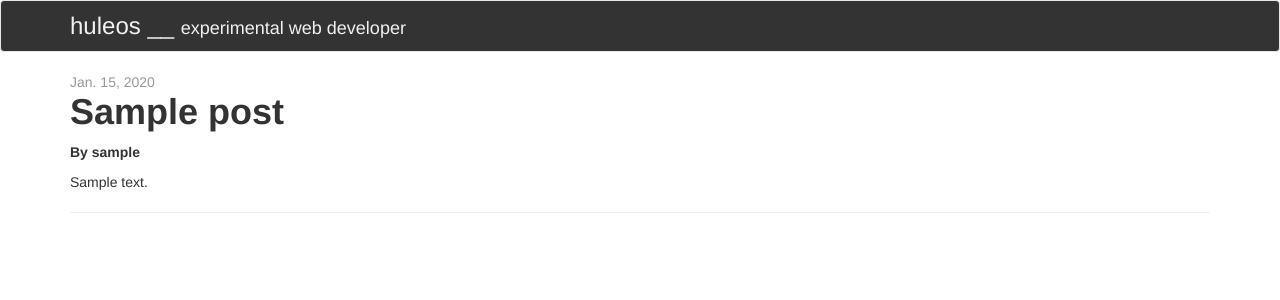
After one commit to huleos/my-first-blog, a Django app: page /post/1/ in a window 1280 px wide. The commit adds this page. Shown: the top 300 px of the page. Run offline with Django 3.2, Linux system fonts and the light colour scheme; tables that the repository leaves empty hold one stand-in row (values such as "Sample post"); some libraries are stand-ins or nearby versions.

```diff
--- a/blog/static/css/blog.css
+++ b/blog/static/css/blog.css
@@ -19,3 +19,18 @@ header .container .navbar-brand:hover{
 article time{
 	color: #999;
 }
+
+article .post-title{
+	margin-top: 0;
+	font-weight: bold;
+}
+
+article .post-title a{
+	color: #222;
+}
+
+article .post-title a:hover,
+article .post-title a:focus{
+	color: #2793C7;
+	text-decoration: none;
+}
--- a/blog/templates/blog/base.html
+++ b/blog/templates/blog/base.html
@@ -3,7 +3,7 @@
 <html lang="en">
 <head>
 	<meta charset="UTF-8">
-	<title>Post List</title>
+	<title>Tut Django</title>
 	<link rel="stylesheet" href="https://maxcdn.bootstrapcdn.com/bootstrap/3.3.6/css/bootstrap.min.css" integrity="sha384-1q8mTJOASx8j1Au+a5WDVnPi2lkFfwwEAa8hDDdjZlpLegxhjVME1fgjWPGmkzs7" crossorigin="anonymous">
 	<link rel="stylesheet" href="{% static 'css/blog.css' %}">
 </head>
--- /dev/null
+++ b/blog/templates/blog/post_detail.html
@@ -0,0 +1,11 @@
+{% extends 'blog/base.html' %}
+
+{% block content %}
+<article class="col-sm-12">
+	<time>{{ post.published_date | date }}</time>
+	<h1 class="post-title">{{ post.title }}</h1>
+	<span><strong>By {{ post.author }}</strong></span>
+	<p>{{ post.text|linebreaks}}</p>
+	<hr>
+</article>
+{% endblock %}
--- a/blog/urls.py
+++ b/blog/urls.py
@@ -3,4 +3,5 @@ from . import views
 
 urlpatterns = [
 		url(r'^$', views.post_list),
+		url(r'^post/(?P<pk>[0-9]+)/$', views.post_detail),
 ]
--- a/blog/views.py
+++ b/blog/views.py
@@ -1,7 +1,12 @@
 from django.shortcuts import render
 from django.utils import timezone
 from .models import Post
+from django.shortcuts import render, get_object_or_404
 
 def post_list(request):
 		posts = Post.objects.filter(published_date__lte=timezone.now()).order_by('published_date')
 		return render(request, 'blog/post_list.html', {'posts': posts})
+
+def post_detail(request, pk):
+		post = get_object_or_404(Post, pk=pk)
+		return render(request, 'blog/post_detail.html', {'post': post})
```
Also changed, not shown: blog/templates/blog/post_list.html (+4 -3 lines).
